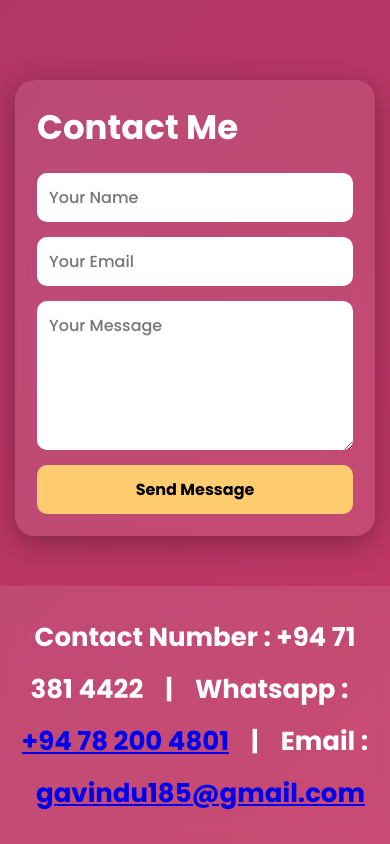
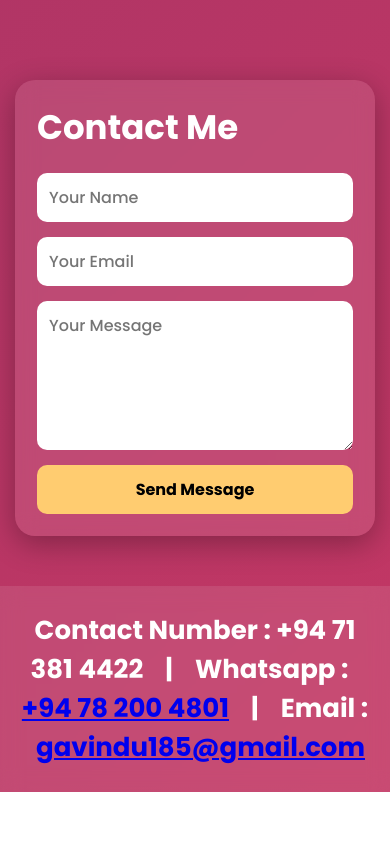
Before and after one commit to GavinduSanjana/portfolio, a plain HTML site: page index.html in a window 390 px wide. Shown: the part 10005-10849 px from the top of the page. After the commit the page ends 10797 px from the top, so only its background shows below. Drawn offline with Linux system fonts and the light colour scheme.

Commit message:
font size in footer updated correctly

```diff
--- a/index.html
+++ b/index.html
@@ -481,9 +481,7 @@
 
             footer h3 {
 
-                font-size: 8px;
-
-                line-height: 2;
+                font-size: 11px;
             }
         }
     </style>
```
